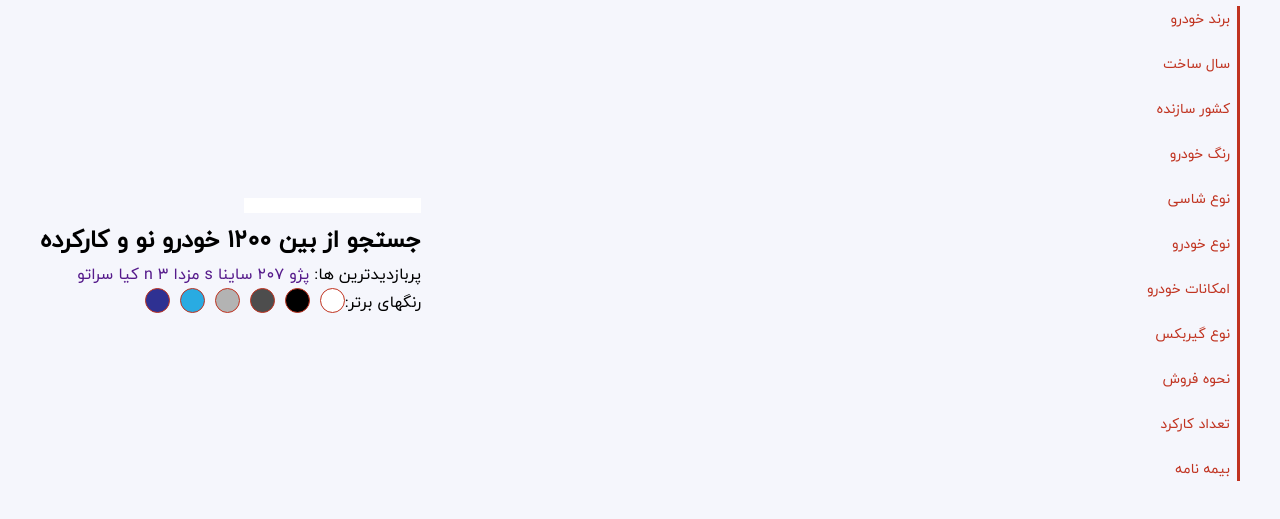
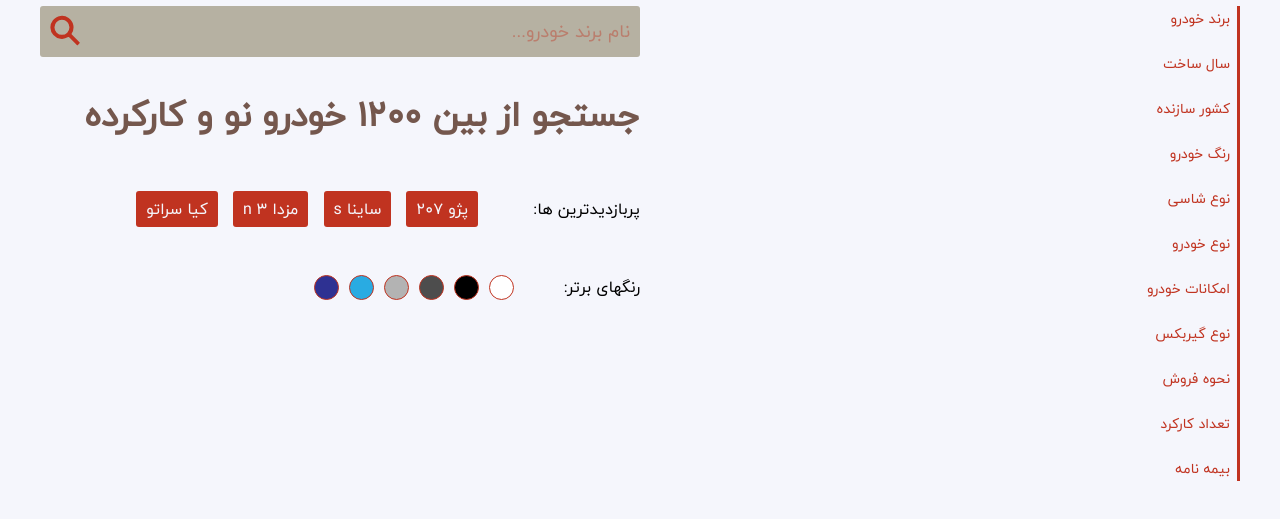
Before and after one commit to mohammadkamrannn/khodroyab, a plain HTML site: page index.html in a window 1280 px wide. Shown: the part 73-592 px from the top of the page. Drawn offline with Linux system fonts and the light colour scheme.

Commit message:
search style khodroYab website demo

```diff
--- a/assets/main.css
+++ b/assets/main.css
@@ -33,8 +33,32 @@ body{
 .flex-jcsb{
     justify-content: space-between;
 }
+.flex-jcs{
+    justify-content: start;
+}
+.flex-jce{
+    justify-content: end;
+}
 .flex-aic{
     align-items: center;
+}
+.flex-aifs{
+    align-items: flex-start;
+}
+.flex-nw{
+    flex-wrap: nowrap;
+}
+.mb-50{
+    margin-bottom: 50px;
+}
+.mt-50{
+    margin-top: 50px;
+}
+.mr-50{
+    margin-right: 50px;
+}
+.ml-50{
+    margin-left: 50px;
 }
 .k-header{
     margin-top: 5px;
@@ -90,6 +114,12 @@ span.k-location::before{
     top: 0;
     transform: scale(.7);
 }
+/* .nav{
+    flex-basis: 25%;
+} */
+.search-color{
+    flex-basis: 50%;
+}
 .k-color{
     width: 25px;
     height: 25px;
@@ -135,6 +165,48 @@ span.k-location::before{
 .k-line-nav li a{
     color: #c03320;
 }
+.search input{
+    padding: 10px;
+    width: 100%;
+    background-color: #b6b1a2;
+    border-radius: 3px;
+    color: #c03320;
+    font-size: 18px;
+    font-family: inherit;
+    outline: none;
+}
+.search input::placeholder{
+    color: #c03320;
+    opacity: 40%;
+}
+form{
+    position: relative;
+}
+.btn-search{
+    cursor: pointer;
+}
+.btn-search::before{
+    content: "";
+    position: absolute;
+    width: 40px;
+    height: 40px;
+    left: 5px;
+    top: 5px;
+    background: url(../assets/images/icon_icon.svg) no-repeat -42px 0px;
+    transform: scale(.8);
+}
+.search-text h2{
+    font-size: 35px;
+    color: #74574d;
+}
+.top-view a span{
+    background-color: #c03320;
+    color: #f5f6fc;
+    padding: 4px 10px;
+    border-radius: 3px;
+    margin-left: 10px;
+}
+
 /*
 black: #1a1a1a
 red: #c03320
--- a/index.html
+++ b/index.html
@@ -35,8 +35,8 @@
             </div>
         </div>
     </header>
-    <main>
-        <div class="flex flex-jcsb flex-aic">
+    <section>
+        <div class="nav flex flex-jcsb flex-aifs">
             <div>
                 <nav>
                     <ul class="k-line-nav">
@@ -54,22 +54,25 @@
                     </ul>
                 </nav>
             </div>
-            <div>
-                <div>
-                    <input type="text">
+            <div class="search-color">
+                <div class="search">
+                    <form action="">
+                        <input type="text" placeholder="نام برند خودرو...">
+                        <button type="submit" class="btn-search"></button>
+                    </form>
                 </div>
-                <div>
+                <div class="search-text mb-50">
                     <h2>جستجو از بین 1200 خودرو نو و کارکرده</h2>
                 </div>
-                <div>
-                    <span>پربازدیدترین ها:</span>
+                <div class="top-view mb-50">
+                    <span class="ml-50">پربازدیدترین ها:</span>
                     <a href=""><span>پژو 207</span></a>
                     <a href=""><span>ساینا s</span></a>
                     <a href=""><span>مزدا 3 n</span></a>
                     <a href=""><span>کیا سراتو</span></a>
                 </div>
-                <div class="flex">
-                    <span>رنگهای برتر:</span>
+                <div class="flex flex-aic flex-jcs">
+                    <span class="ml-50">رنگهای برتر:</span>
                     <div class="flex">
                         <a href=""><div class="k-color k-color-white"></div></a>
                         <a href=""><div class="k-color k-color-black"></div></a>
@@ -81,6 +84,6 @@
                 </div>
             </div>
         </div>
-    </main>
+    </section>
 </body>
 </html>
```
